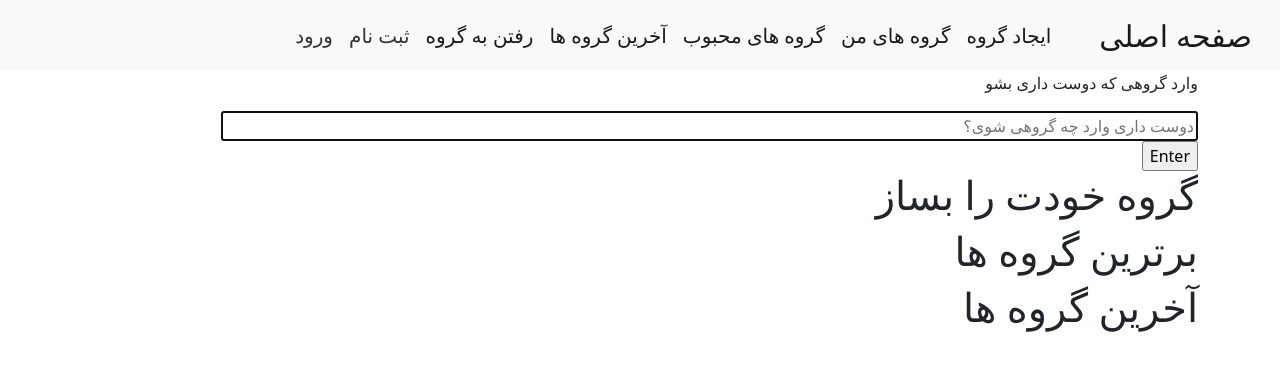
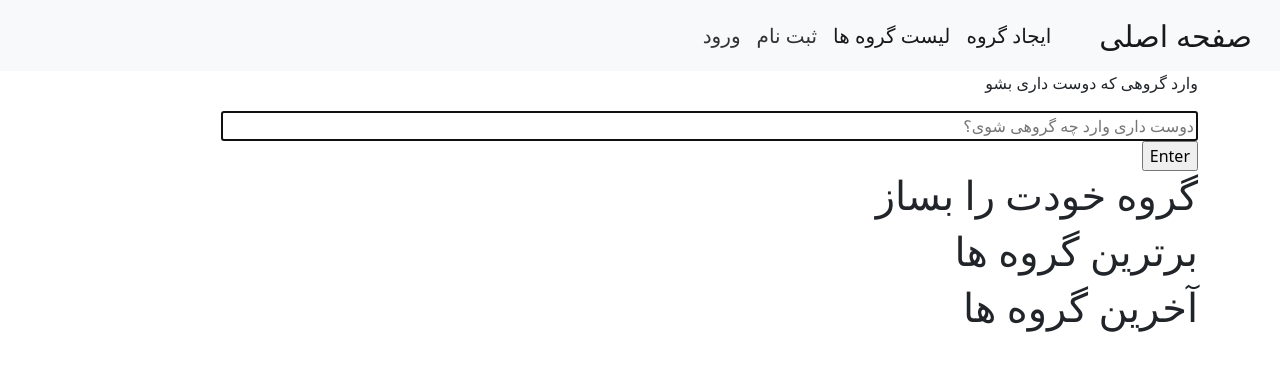
Before and after one commit to dori-dev/django-chat, a Django app: page / in a window 1280 px wide. Shown: the top 371 px of the page. Run offline with Django 3.2, Linux system fonts and the light colour scheme.

Commit message:
add base of gropu-list and create-group

```diff
--- a/chat/templates/chat/base.html
+++ b/chat/templates/chat/base.html
@@ -21,19 +21,10 @@
         <div class="collapse navbar-collapse" id="navbarNav">
           <ul class="navbar-nav">
             <li class="nav-item">
-                <a class="nav-link active custom-nav" aria-current="page" href="{% url 'index' %}">ایجاد گروه</a>
+                <a class="nav-link active custom-nav" aria-current="page" href="{% url 'create' %}">ایجاد گروه</a>
             </li>
             <li class="nav-item">
-              <a class="nav-link active custom-nav" aria-current="page" href="{% url 'index' %}">گروه های من</a>
-            </li>
-            <li class="nav-item">
-              <a class="nav-link active custom-nav" aria-current="page" href="{% url 'index' %}">گروه های محبوب</a>
-            </li>
-            <li class="nav-item">
-              <a class="nav-link active custom-nav" aria-current="page" href="{% url 'index' %}">آخرین گروه ها</a>
-            </li>
-            <li class="nav-item">
-              <a class="nav-link active custom-nav" aria-current="page" href="{% url 'index' %}">رفتن به گروه</a>
+              <a class="nav-link active custom-nav" aria-current="page" href="{% url 'groups' %}">لیست گروه ها</a>
             </li>
             {% if user.is_authenticated %}
             <form action="{% url 'auth:logout' %}" method="post">
--- /dev/null
+++ b/chat/templates/chat/create-group.html
@@ -0,0 +1 @@
+create group
--- /dev/null
+++ b/chat/templates/chat/group-list.html
@@ -0,0 +1 @@
+groups
--- a/chat/urls.py
+++ b/chat/urls.py
@@ -5,5 +5,8 @@ from . import views
 
 urlpatterns = [
     path('', views.index, name='index'),
+    path('chat/', views.index, name='index'),
+    path('groups/', views.group_list, name="groups"),
+    path('create/', views.create_group, name='create'),
     path('chat/<str:room_name>/', views.room, name='room'),
 ]
--- a/chat/views.py
+++ b/chat/views.py
@@ -41,3 +41,11 @@ def room(request: object, room_name: str):
         "username": mark_safe(json.dumps(username)),
     }
     return render(request, "chat/room.html", context)
+
+
+def group_list(request: object):
+    return render(request, "chat/group-list.html")
+
+
+def create_group(request: object):
+    return render(request, "chat/create-group.html")
--- a/core/urls.py
+++ b/core/urls.py
@@ -6,6 +6,5 @@ from django.urls import path, include
 urlpatterns = [
     path('admin/', admin.site.urls),
     path('', include('chat.urls')),
-    path('chat/', include('chat.urls')),
     path('auth/', include('auth.urls')),
 ]
```
